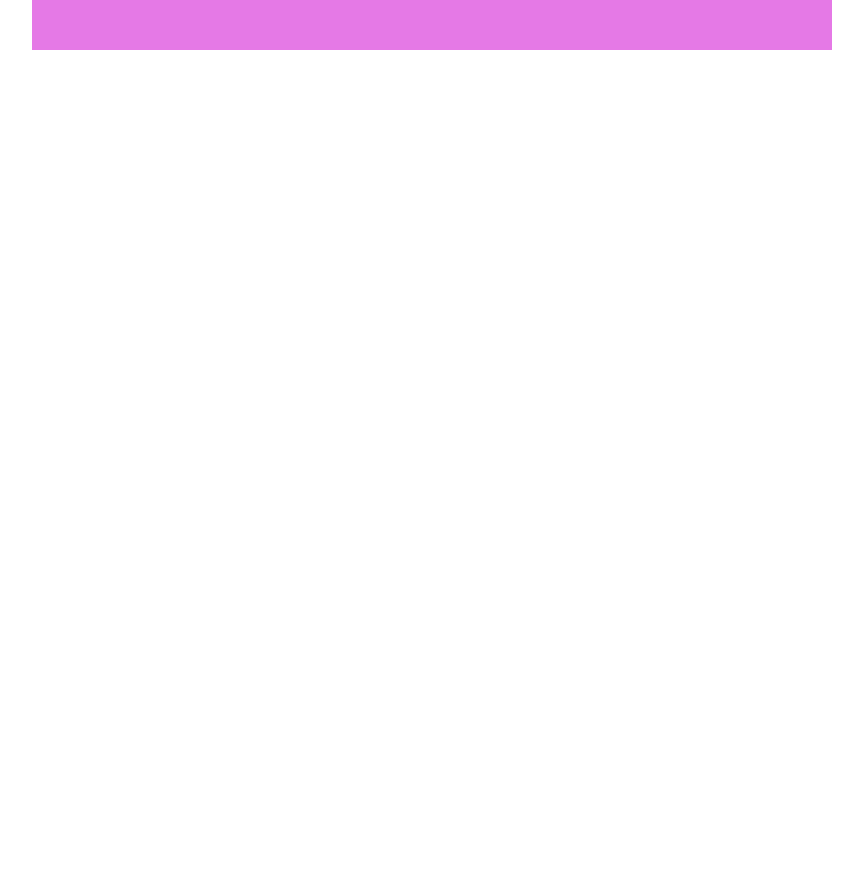
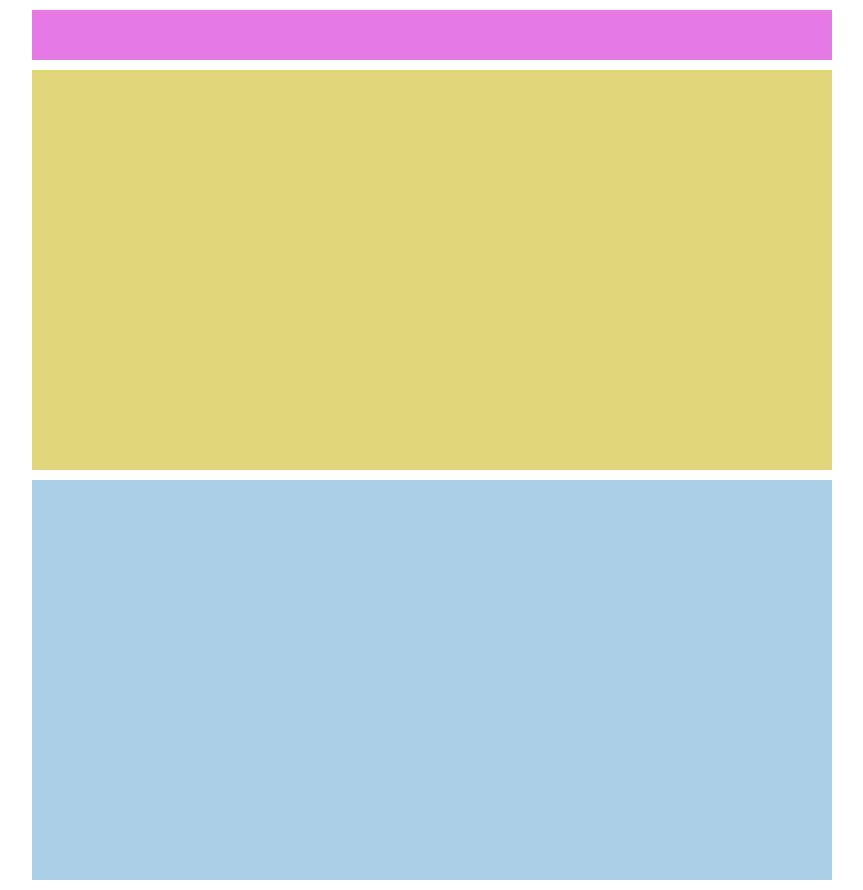
Before and after one commit to aleballabio/htmlcss-struttura-wp, a plain HTML site: page index.html in a window 1280 px wide. Shown: the whole page, without its empty margins (208-1071 px from the left). Before the commit the page ends 800 px from the top, so only its background shows below. Drawn offline with Linux system fonts and the light colour scheme.

Commit message:
two main contenitors created

```diff
--- a/index.html
+++ b/index.html
@@ -13,9 +13,9 @@
 </header>
 
 <main>
-    <div></div>
+    <div class="contenitore1"></div>
 
-    <div></div>
+    <div class="contenitore2"></div>
 </main>
 
 <footer>
--- a/styles/stile.css
+++ b/styles/stile.css
@@ -9,13 +9,27 @@ header {
     height: 50px;
     background-color: rgba(229,121,230,255);
     margin: 0 auto;
-    padding-top: 5px;
+    margin-bottom: 10px;
+    margin-top: 10px;
 }
 
 main {
     margin: 0 auto;
 }
 
-margin > div {
-    padding-top: 5px;
+main > div {
+    margin: 0 auto;
+    margin-bottom: 10px;
 }
+
+.contenitore1 {
+    background-color: rgba(225,214,122,255);
+    width: 800px;
+    height: 400px;
+}
+
+.contenitore2 {
+    background-color: rgba(171,207,231,255);
+    width: 800px;
+    height: 400px;
+}
```
